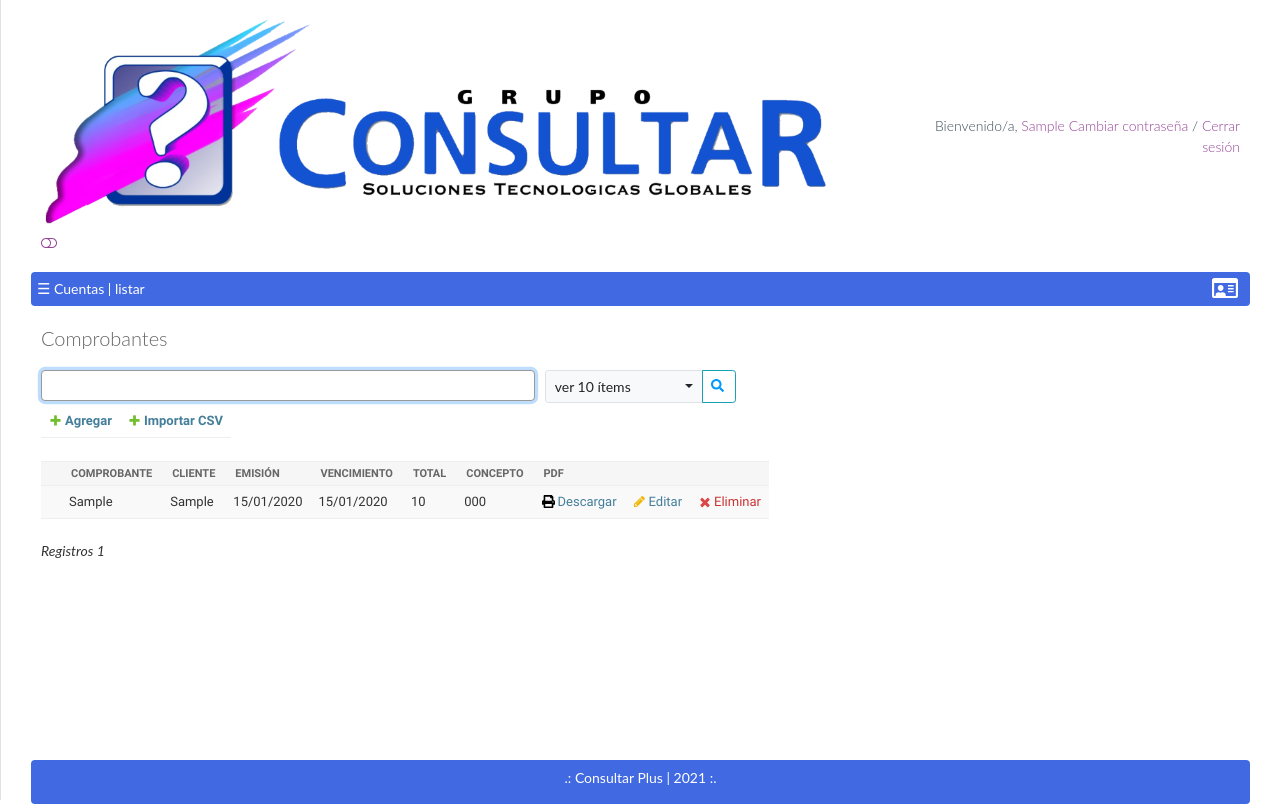
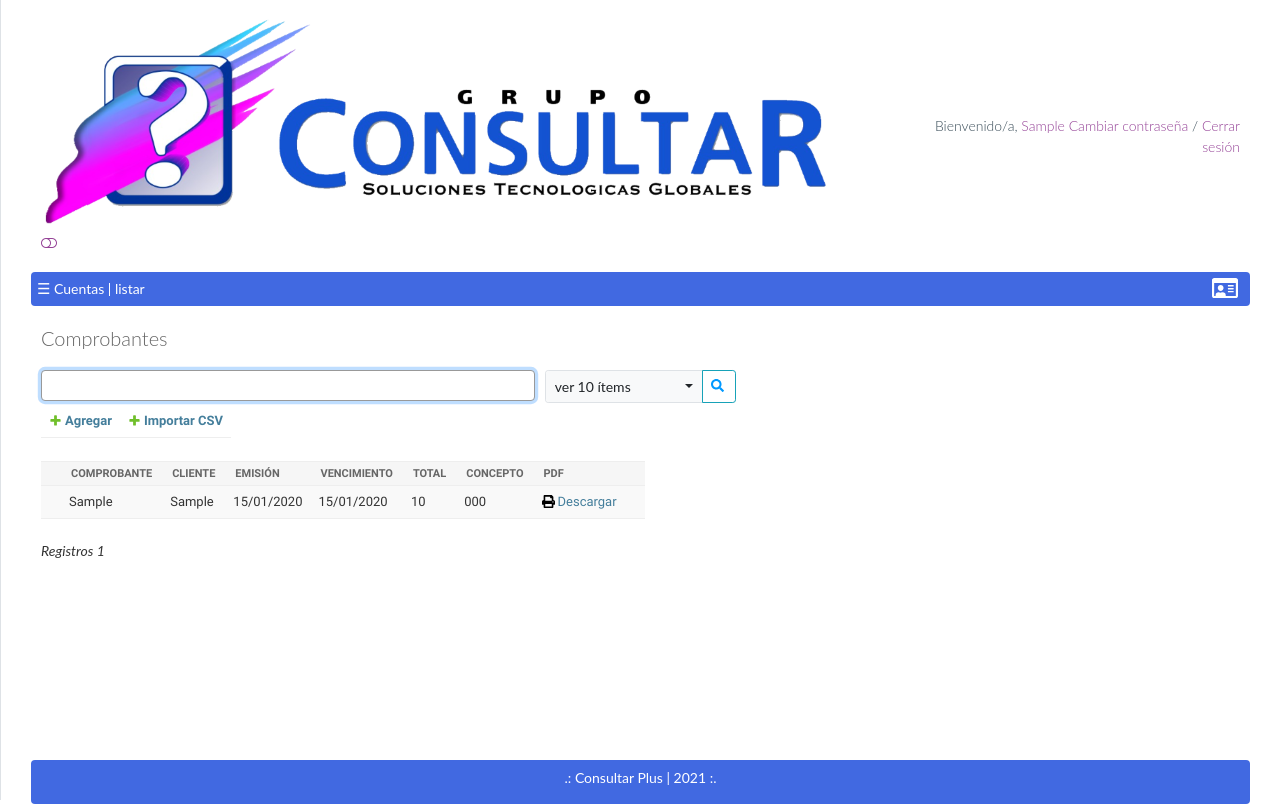
Before and after one commit to ConsultarPlus/xadminweb, a Django app: page /clientes/cuentas_listar/ in a window 1280 px wide. Run offline with Django 3.2, Linux system fonts and the light colour scheme; a user stored in the database is signed in; tables that the repository leaves empty hold one stand-in row (values such as "Sample post"); lists and menus that the app fills with data are empty; parts of the project's set-up code (start-up, migrations or seed data) failed here and were passed over; some libraries are stand-ins or nearby versions.

Commit message:
Eliminados los botones de editar y eliminar documentos el la página cuentas_listar

```diff
--- a/clientes/templates/cuentas_list_block.html
+++ b/clientes/templates/cuentas_list_block.html
@@ -52,7 +52,6 @@
                 <th>{% traducir 'Concepto' 'CUENTAS' %}</th>
                 <th>{% traducir 'PDF' 'CUENTAS' %}</th>
                 <th></th>
-                <th></th>
             </tr>
             </thead>
             <tbody>
@@ -74,13 +73,7 @@
                 <td> {{ item.total }}</td>
                 <td> {{ item.concepto }}</td>
                 <td><a href="{{ MEDIA_URL }}{{ item.pdf }}" class="printlink" target="_blank">Descargar</a></td>
-                <td><a href="{% url 'cuentas_editar' item.id %}?modo={{ request.GET.modo }} "
-                       class="changelink">{% traducir 'Editar' 'CILENTE' %}</a></td>
-                <td><a href="#"
-                       class="deletelink"
-                       onclick="return confirmarAccion('{% url 'cuentas_eliminar' item.id %}',
-                                                   '¿Eliminar Comprobante?')">{% traducir 'Eliminar' 'CLIENTE' %}</a>
-                </td>
+                <td></td>
             </tr>
             {% endfor %}
             </tbody>
```
